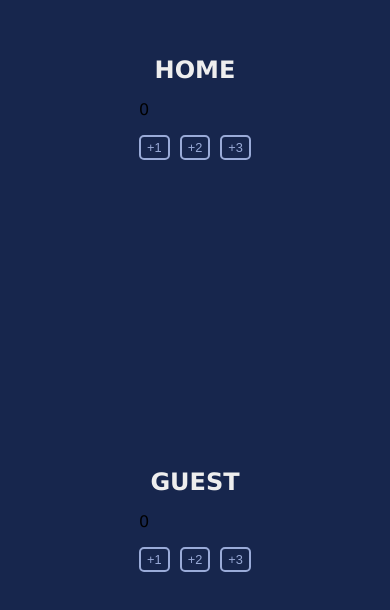
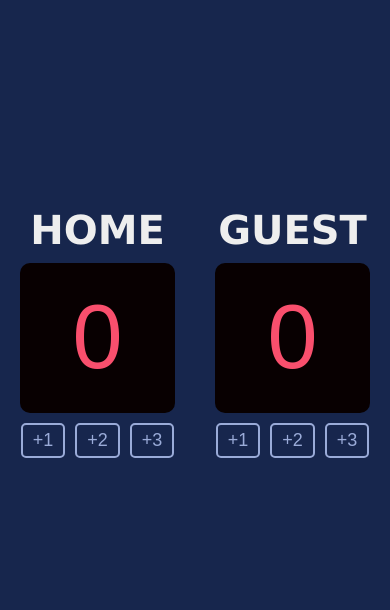
Before and after one commit to BusaidiEssa/Basketball-scorboard, a website built with Vite: page index.html in a window 390 px wide. Shown: the part 110-720 px from the top of the page. Built offline with nearby package versions, Linux system fonts and the light colour scheme.

Commit message:
Update index.css

```diff
--- a/index.css
+++ b/index.css
@@ -1,97 +1,52 @@
 body {
     margin: 0;
-    font-family: Verdana, sans-serif;
 }
-
 .container {
     display: flex;
     justify-content: space-around;
     align-items: center;
     background-color: #17264D;
     width: 100%;
-    min-height: 100vh;
+    height: 100vh; /* Ensure the container takes full viewport height */
     box-sizing: border-box;
-    padding: 20px;
 }
-
 h3 {
-    font-size: 2.5rem;
+    font-size: 40px;
+    font-family: Verdana, sans-serif;
     color: #EEEEEE;
     text-align: center;
-    margin-bottom: 10px;
+    margin-bottom: 10px; /* Add margin to separate heading from score */
 }
-
-.score {
+.score-h, .score-g {
     font-family: 'Cursed Timer ULiL', sans-serif;
     background-color: #080001;
     color: #F94F6D;
-    font-size: 5rem;
+    font-size: 90px;
     border-radius: 10px;
     display: flex;
     justify-content: center;
     align-items: center;
-    width: 150px;
-    height: 120px;
-    margin: 0 auto 10px;
+    width: 155px;
+    height: 150px;
+    margin: 0 auto 10px; /* Center score and add margin below */
 }
-
+.score-h p, .score-g p{
+    align-items: center;
+    justify-content: center;
+}
 .buttons {
     display: flex;
     justify-content: center;
-    gap: 10px;
+    gap: 10px; /* Space between buttons */
 }
-
 button {
     font-family: 'Cursed Timer ULiL', sans-serif;
     color: #9AABD8;
     border-radius: 5px;
     border: 2px solid #9AABD8;
     background-color: transparent;
-    font-size: 1rem;
+    font-size: 18px;
     padding: 5px 10px;
-    margin: 0;
-    cursor: pointer;
+    margin: 0; /* Remove default margin */
+    cursor: pointer; /* Optional: add cursor pointer */
 }
-
-@media (max-width: 768px) {
-    .container {
-        flex-direction: column;
-        padding: 10px;
-    }
-
-    h3 {
-        font-size: 2rem;
-    }
-
-    .score {
-        font-size: 4rem;
-        width: 120px;
-        height: 100px;
-    }
-
-    .buttons {
-        margin-bottom: 20px;
-    }
-
-    button {
-        font-size: 0.9rem;
-        padding: 4px 8px;
-    }
-}
-
-@media (max-width: 480px) {
-    h3 {
-        font-size: 1.5rem;
-    }
-
-    .score {
-        font-size: 3rem;
-        width: 100px;
-        height: 80px;
-    }
-
-    button {
-        font-size: 0.8rem;
-        padding: 3px 6px;
-    }
-}
```
